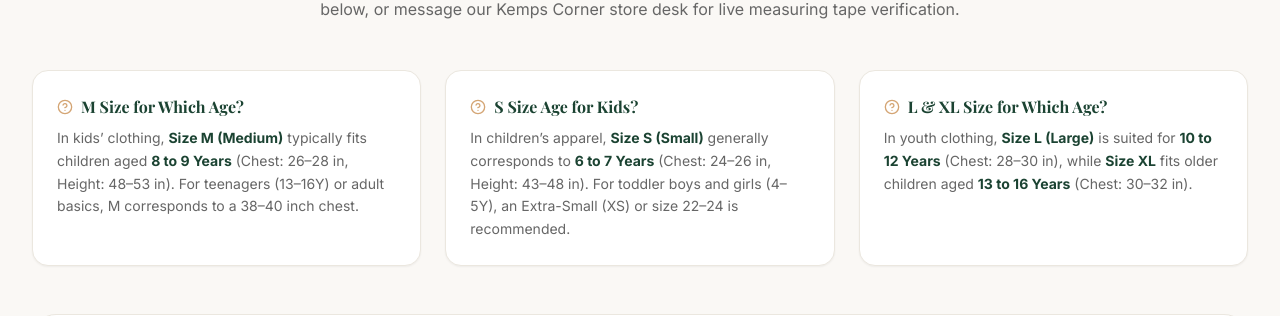
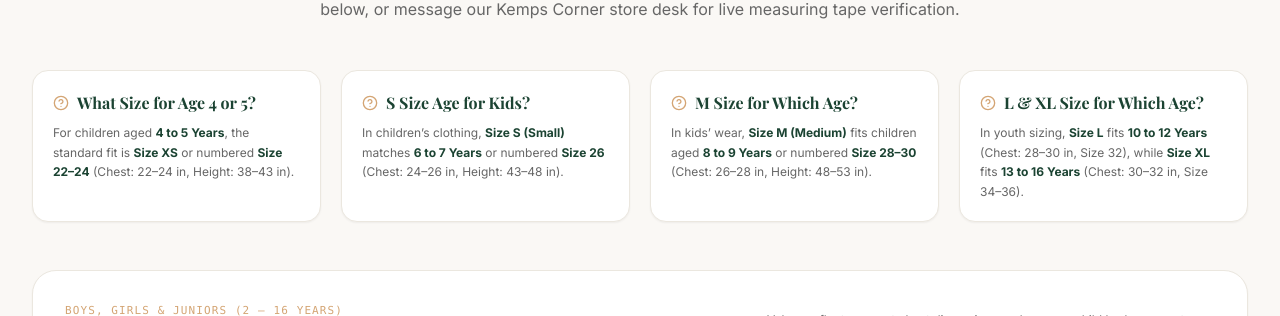
Before and after one commit to jaynishar/wardenandsons, a Next.js app: page /size-guide in a window 1280 px wide. Shown: the part 295-611 px from the top of the page. Built offline with nearby package versions, Linux system fonts and the light colour scheme; no server answers; a web font is replaced by a local one.

Commit message:
feat(seo): Phase 1 size guide hub, query answer cards, and internal linking

```diff
--- a/src/app/size-guide/page.tsx
+++ b/src/app/size-guide/page.tsx
@@ -43,43 +43,44 @@ export default function SizeGuidePage() {
       </div>
 
       {/* Direct Quick-Answer Q&A Cards (Targeting Top GSC Queries) */}
-      <div className="grid grid-cols-1 md:grid-cols-3 gap-6">
-        <div className="bg-white rounded-2xl p-6 border border-border-soft shadow-xs space-y-2">
+      <div className="grid grid-cols-1 sm:grid-cols-2 lg:grid-cols-4 gap-5">
+        <div className="bg-white rounded-2xl p-5 border border-border-soft shadow-xs space-y-2">
+          <div className="flex items-center gap-2 text-forest font-serif font-bold text-base">
+            <HelpCircle className="w-4 h-4 text-gold shrink-0" />
+            <h3>What Size for Age 4 or 5?</h3>
+          </div>
+          <p className="text-xs text-muted leading-relaxed">
+            For children aged <strong className="text-forest">4 to 5 Years</strong>, the standard fit is <strong className="text-forest">Size XS</strong> or numbered <strong className="text-forest">Size 22–24</strong> (Chest: 22–24 in, Height: 38–43 in).
+          </p>
+        </div>
+
+        <div className="bg-white rounded-2xl p-5 border border-border-soft shadow-xs space-y-2">
+          <div className="flex items-center gap-2 text-forest font-serif font-bold text-base">
+            <HelpCircle className="w-4 h-4 text-gold shrink-0" />
+            <h3>S Size Age for Kids?</h3>
+          </div>
+          <p className="text-xs text-muted leading-relaxed">
+            In children’s clothing, <strong className="text-forest">Size S (Small)</strong> matches <strong className="text-forest">6 to 7 Years</strong> or numbered <strong className="text-forest">Size 26</strong> (Chest: 24–26 in, Height: 43–48 in).
+          </p>
+        </div>
+
+        <div className="bg-white rounded-2xl p-5 border border-border-soft shadow-xs space-y-2">
           <div className="flex items-center gap-2 text-forest font-serif font-bold text-base">
             <HelpCircle className="w-4 h-4 text-gold shrink-0" />
             <h3>M Size for Which Age?</h3>
           </div>
-          <p className="text-xs sm:text-sm text-muted leading-relaxed">
-            In kids’ clothing, <strong className="text-forest">Size M (Medium)</strong> typically
-            fits children aged <strong className="text-forest">8 to 9 Years</strong> (Chest: 26–28
-            in, Height: 48–53 in). For teenagers (13–16Y) or adult basics, M corresponds to a 38–40
-            inch chest.
+          <p className="text-xs text-muted leading-relaxed">
+            In kids’ wear, <strong className="text-forest">Size M (Medium)</strong> fits children aged <strong className="text-forest">8 to 9 Years</strong> or numbered <strong className="text-forest">Size 28–30</strong> (Chest: 26–28 in, Height: 48–53 in).
           </p>
         </div>
 
-        <div className="bg-white rounded-2xl p-6 border border-border-soft shadow-xs space-y-2">
+        <div className="bg-white rounded-2xl p-5 border border-border-soft shadow-xs space-y-2">
           <div className="flex items-center gap-2 text-forest font-serif font-bold text-base">
             <HelpCircle className="w-4 h-4 text-gold shrink-0" />
-            <h3>S Size Age for Kids?</h3>
+            <h3>L &amp; XL Size for Which Age?</h3>
           </div>
-          <p className="text-xs sm:text-sm text-muted leading-relaxed">
-            In children’s apparel, <strong className="text-forest">Size S (Small)</strong> generally
-            corresponds to <strong className="text-forest">6 to 7 Years</strong> (Chest: 24–26 in,
-            Height: 43–48 in). For toddler boys and girls (4–5Y), an Extra-Small (XS) or size 22–24
-            is recommended.
-          </p>
-        </div>
-
-        <div className="bg-white rounded-2xl p-6 border border-border-soft shadow-xs space-y-2">
-          <div className="flex items-center gap-2 text-forest font-serif font-bold text-base">
-            <HelpCircle className="w-4 h-4 text-gold shrink-0" />
-            <h3>L & XL Size for Which Age?</h3>
-          </div>
-          <p className="text-xs sm:text-sm text-muted leading-relaxed">
-            In youth clothing, <strong className="text-forest">Size L (Large)</strong> is suited for{' '}
-            <strong className="text-forest">10 to 12 Years</strong> (Chest: 28–30 in), while{' '}
-            <strong className="text-forest">Size XL</strong> fits older children aged{' '}
-            <strong className="text-forest">13 to 16 Years</strong> (Chest: 30–32 in).
+          <p className="text-xs text-muted leading-relaxed">
+            In youth sizing, <strong className="text-forest">Size L</strong> fits <strong className="text-forest">10 to 12 Years</strong> (Chest: 28–30 in, Size 32), while <strong className="text-forest">Size XL</strong> fits <strong className="text-forest">13 to 16 Years</strong> (Chest: 30–32 in, Size 34–36).
           </p>
         </div>
       </div>
--- a/src/components/Footer.tsx
+++ b/src/components/Footer.tsx
@@ -131,6 +131,11 @@ export default function Footer() {
             </h5>
             <ul className="space-y-2 text-xs text-muted">
               <li>
+                <Link href="/size-guide" className="hover:text-forest transition-colors font-medium text-forest">
+                  Kids Size Guide &amp; Chart
+                </Link>
+              </li>
+              <li>
                 <Link href="/how-it-works" className="hover:text-forest transition-colors">
                   How WhatsApp Requests Work
                 </Link>
--- a/src/content/blog/kids-clothing-size-chart-guide.mdx
+++ b/src/content/blog/kids-clothing-size-chart-guide.mdx
@@ -1,14 +1,13 @@
 ---
 title: 'How to Pick the Right Size: A Parent''s Kids'' Clothing Size Chart Guide'
-metaTitle: 'Kids Clothing Size Chart: Sizing Guide by Warden & Sons'
+metaTitle: 'How to Measure Kids for Clothes: Fitting Guide | Warden & Sons'
 metaDescription: >-
-  Struggling to find the right clothing size for your child? Read our simple
-  kids clothing size chart and measurement tips.
+  Practical guide on measuring kids for cotton clothes, avoiding shrinkage mistakes, and shopping sizes with counter tape support.
 date: '2026-06-20'
 author: Warden Editorial
 excerpt: >-
   Kids grow rapidly, making size selection difficult. Here is our evergreen
-  guide to understanding kids' size charts and finding the perfect fit.
+  guide to understanding kids' size charts, taking measurements, and finding the perfect fit.
 coverImage: /images/blog/size-chart-guide.jpg
 category: Shopping Guides
 tags:
@@ -19,9 +18,11 @@ tags:
 readTime: 4 min read
 ---
 
+> **Looking for the complete size chart?** Visit our dedicated [Kids Clothes Size Chart by Age](/size-guide/) for full age-by-age measurements (0–24 Months and 2–16 Years), chest dimensions, numbered India sizing, and quick-answer guides for S, M, L, and XL.
+
 Every parent has experienced the frustration of buying a beautiful outfit for their child, only to find it is either too tight under the arms, too short in the legs, or so large that they trip over it. To make matters worse, kids grow at unpredictable rates, and sizing varies widely between different clothing brands. A size "4 Years" in one brand might fit a tall 3-year-old, while in another, it fits a petite 5-year-old.
 
-At **Warden & Sons Kids Wear**, Kemps Corner, we want to make clothes shopping as stress-free as possible. We have compiled this comprehensive sizing guide and kids' clothing size chart to help you find the perfect fit every time.
+At **Warden & Sons Kids Wear**, Kemps Corner, we want to make clothes shopping as stress-free as possible. We have compiled this sizing advice and practical measurement guide to help you find the perfect fit every time.
 
 ---
 
@@ -34,27 +35,29 @@ Children's clothing is typically grouped into four main age ranges:
 - **Little Kids (4 - 7 Years):** Sized by height and chest.
 - **Big Kids / Youth (8 - 16 Years):** Sized by height, chest, and waist. Fits become more structured.
 
+For exact centimetre, inch, weight, and numbered size breakdowns, view our full [Kids Clothes Size Guide](/size-guide/).
+
 ---
 
-## 2. Standard Kids Clothing Sizing Chart (Reference)
+## 2. Standard Kids Clothing Sizing Overview
 
-This chart provides a general guideline for choosing sizes based on your child's height and weight:
+This reference overview provides a starting benchmark for choosing sizes based on your child's height and weight:
 
-| Age / Size         | Height (Inches) | Weight (kg) | Chest (Inches) |
-| :----------------- | :-------------- | :---------- | :------------- |
-| **0 - 3 Months**   | 20 - 24         | 3 - 5.5     | 16             |
-| **3 - 6 Months**   | 24 - 27         | 5.5 - 7.5   | 17             |
-| **6 - 12 Months**  | 27 - 30         | 7.5 - 10    | 18             |
-| **12 - 18 Months** | 30 - 32         | 10 - 12     | 19             |
-| **18 - 24 Months** | 32 - 34         | 12 - 14     | 20             |
-| **2 - 3 Years**    | 34 - 38         | 14 - 16     | 21             |
-| **4 - 5 Years**    | 38 - 43         | 16 - 20     | 23             |
-| **6 - 7 Years**    | 43 - 48         | 20 - 25     | 25             |
-| **8 - 9 Years**    | 48 - 53         | 25 - 30     | 27             |
-| **10 - 12 Years**  | 53 - 58         | 30 - 38     | 29             |
-| **13 - 16 Years**  | 58 - 64         | 38 - 50     | 31             |
+| Age / Size         | Height (Inches) | Weight (kg) | Chest (Inches) | Primary Style Note |
+| :----------------- | :-------------- | :---------- | :------------- | :----------------- |
+| **0 - 3 Months**   | 20 - 24         | 3 - 5.5     | 16             | Tie-up jhablas, open-weave swaddles |
+| **3 - 6 Months**   | 24 - 27         | 5.5 - 7.5   | 17             | Snap-crotch cotton rompers |
+| **6 - 12 Months**  | 27 - 30         | 7.5 - 10    | 18             | Crawling coordinate sets |
+| **12 - 18 Months** | 30 - 32         | 10 - 12     | 19             | Two-piece play sets |
+| **18 - 24 Months** | 32 - 34         | 12 - 14     | 20             | Summer dresses, shorts & tees |
+| **2 - 3 Years**    | 34 - 38         | 14 - 16     | 21             | Toddler playwear (Size 20) |
+| **4 - 5 Years**    | 38 - 43         | 16 - 20     | 23             | Size XS / India Size 22–24 |
+| **6 - 7 Years**    | 43 - 48         | 20 - 25     | 25             | Size S / India Size 26 |
+| **8 - 9 Years**    | 48 - 53         | 25 - 30     | 27             | Size M / India Size 28–30 |
+| **10 - 12 Years**  | 53 - 58         | 30 - 38     | 29             | Size L / India Size 32 |
+| **13 - 16 Years**  | 58 - 64         | 38 - 50     | 31             | Size XL / India Size 34–36 |
 
-_Note: This is a general guide. Sizing may vary depending on the cut and fabric of the garment._
+_For detailed questions like "M size for which age?" or "what size for age 4?", check our complete [Size Guide page](/size-guide/)._
 
 ---
 
@@ -85,5 +88,6 @@ Search for clothing details that allow the garment to grow with your child:
 
 Struggling with sizing? At **Warden & Sons Kids Wear**, we take the guesswork out of shopping.
 
+- **Check the Full Chart:** Visit our [Dedicated Size Guide](/size-guide/) for complete measurements.
 - **WhatsApp Size Support:** Send us a message at [+91 99207 51567](https://wa.me/919920751567). Tell us your child's age and height, and our store staff will measure any item live with a tape measure to compare it with your requirements.
 - **Free Video Shopping:** Book a video call via our [How It Works Guide](/how-it-works), and we will walk you through the options, checking fits in real-time.
```
Also changed, not shown: 1 other file (tests, documents, lock files or other folders).
